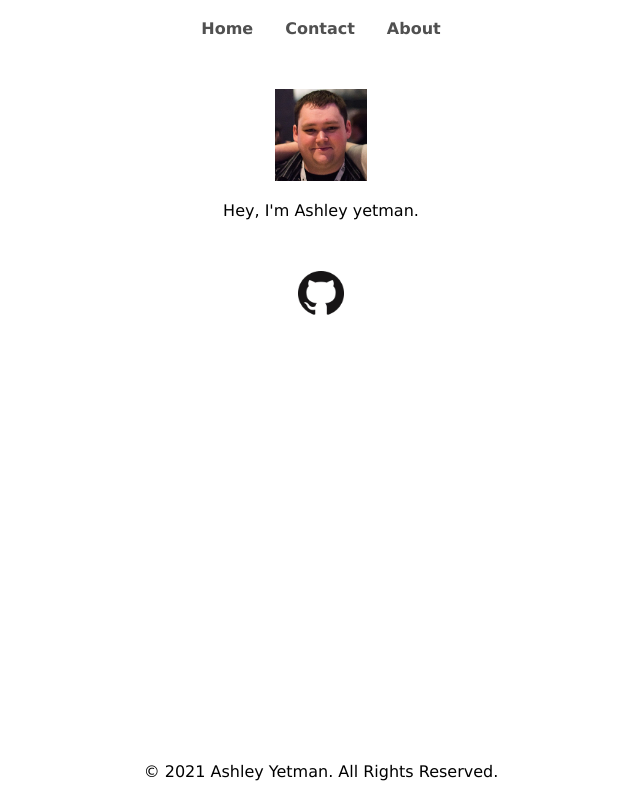
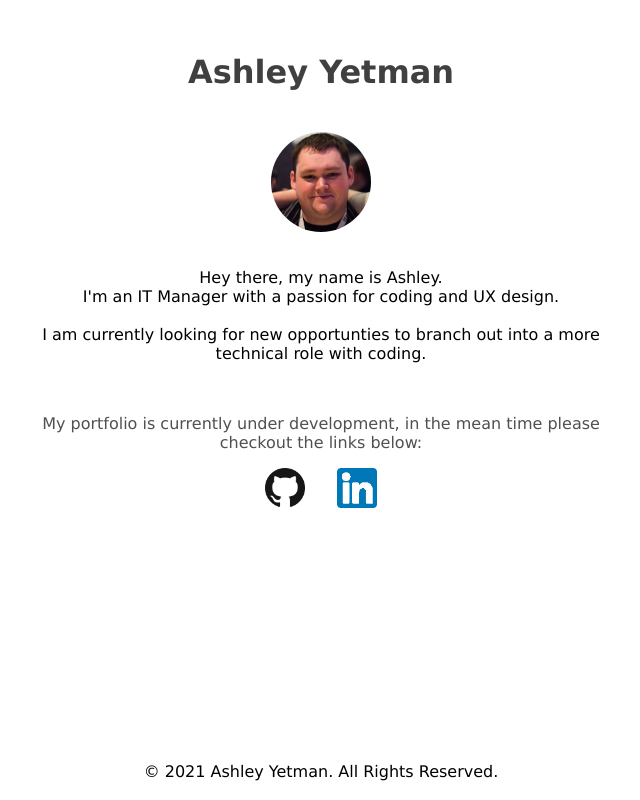
Before and after one commit to Alchamyst/ayetman-portfolio-placeholder, a Gatsby site: page / in a window 1280 px wide. Shown: the whole page, without its empty margins (319-959 px from the left). Built offline with nearby package versions, Linux system fonts and the light colour scheme; Gatsby itself is replaced by a stand-in of ours.

Commit message:
Disable navbar and add placeholder content to homepage.

```diff
--- a/src/pages/index.js
+++ b/src/pages/index.js
@@ -2,20 +2,55 @@ import * as React from 'react';
 import Layout from '../components/layout';
 import profileImg from '../images/ashley-150.jpg';
 import gitHubImg from '../images/github-64px.png';
+import linkedInImg from '../images/linkedin-64.png';
 
 const metaKeywords = [
   "ashley yetman",
   "alchamyst"
 ];
 
+// Styles
+const titleStyle = {
+  'color':"#404040",
+  'font-size': "2em",
+}
+
+const proPicStyle = {
+  'border-radius': "50%",
+  'margin-bottom': "1em",
+  'min-width': "100px"
+};
+
+const pStyles = {
+  'text-align': 'center'
+}
+
+const imgButtonStyles = {
+  'padding-left': "1em",
+  'padding-right': "1em",
+  'min-width': "40px"
+};
+
 const IndexPage = () => {
   return (
     <div>
-      <Layout pageTitle="Ashley Yetman's Portfolio" metaKeywords={metaKeywords}>
-        <img src={profileImg} height="15%" width="15%"alt="Ashley Yetman"/>
-        <p>Hey, I'm Ashley yetman.</p>
+      <Layout pageTitle="Ashley Yetman's Portfolio" metaKeywords={metaKeywords} bNavbar={false}>
+        <h1 style={titleStyle}>Ashley Yetman</h1>
         <br />
-        <p><a href="https://github.com/Alchamyst"><img src={gitHubImg} height="7.5%" width="7.5%" alt="Alchamyst GitHub"/></a></p>
+        <img src={profileImg} height="15%" width="15%" alt="Ashley Yetman" style={proPicStyle}/>
+        <p style={pStyles}>
+          Hey there, my name is Ashley.
+          <br />
+          I'm an IT Manager with a passion for coding and UX design.
+          <br /><br />
+          I am currently looking for new opportunties to branch out into a more technical role with coding.
+        </p>
+        <br />
+        <p style={{'color': '#505050'}}>My portfolio is currently under development, in the mean time please checkout the links below:</p>
+        <p>
+          <a href="https://github.com/Alchamyst"><img src={gitHubImg} height="6%" width="6%" alt="Alchamyst GitHub Page" style={imgButtonStyles} /></a>
+          <a href="https://www.linkedin.com/in/ashley-yetman/"><img src={linkedInImg} height="6%" width="6%" alt="Ashley Yetman LinkedIn Page" style={imgButtonStyles} /></a>
+        </p>
       </Layout>
     </div>
   )
```
Also changed, not shown: src/images/linkedin-64.png (added).
